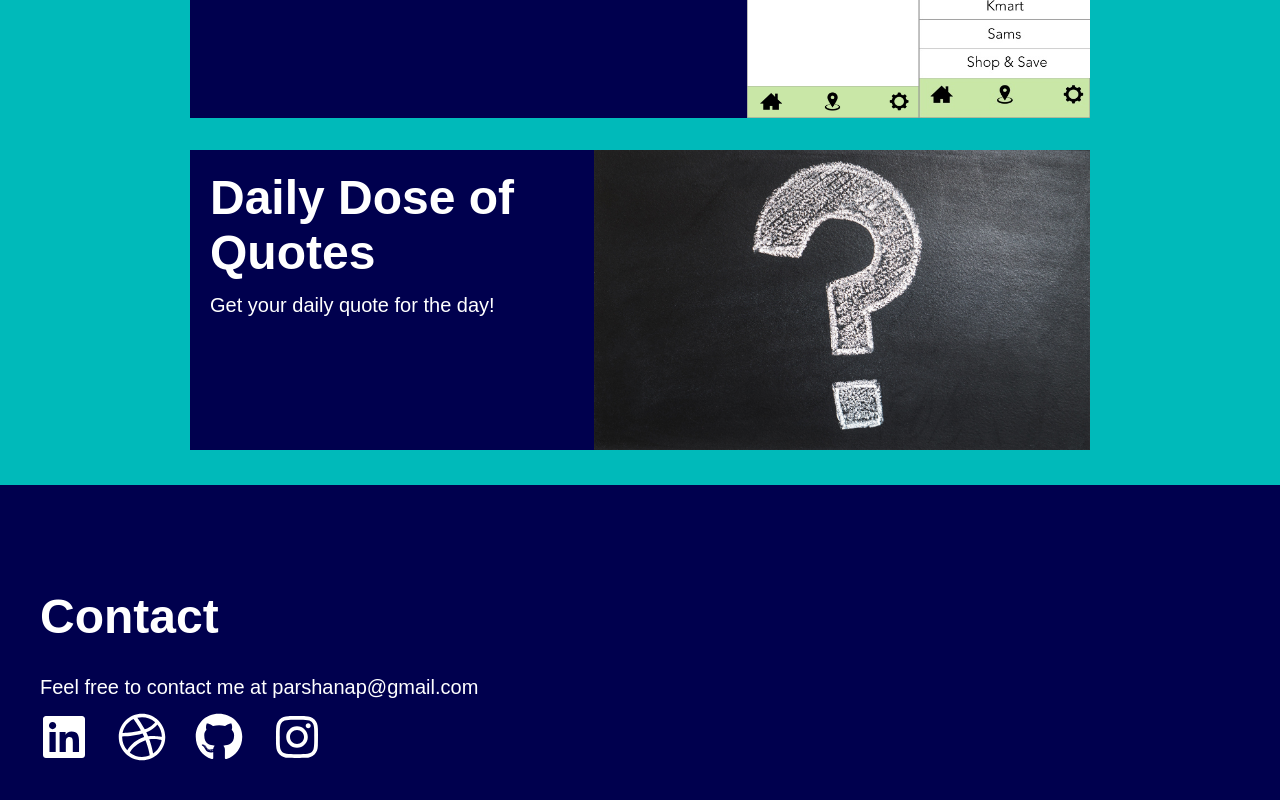
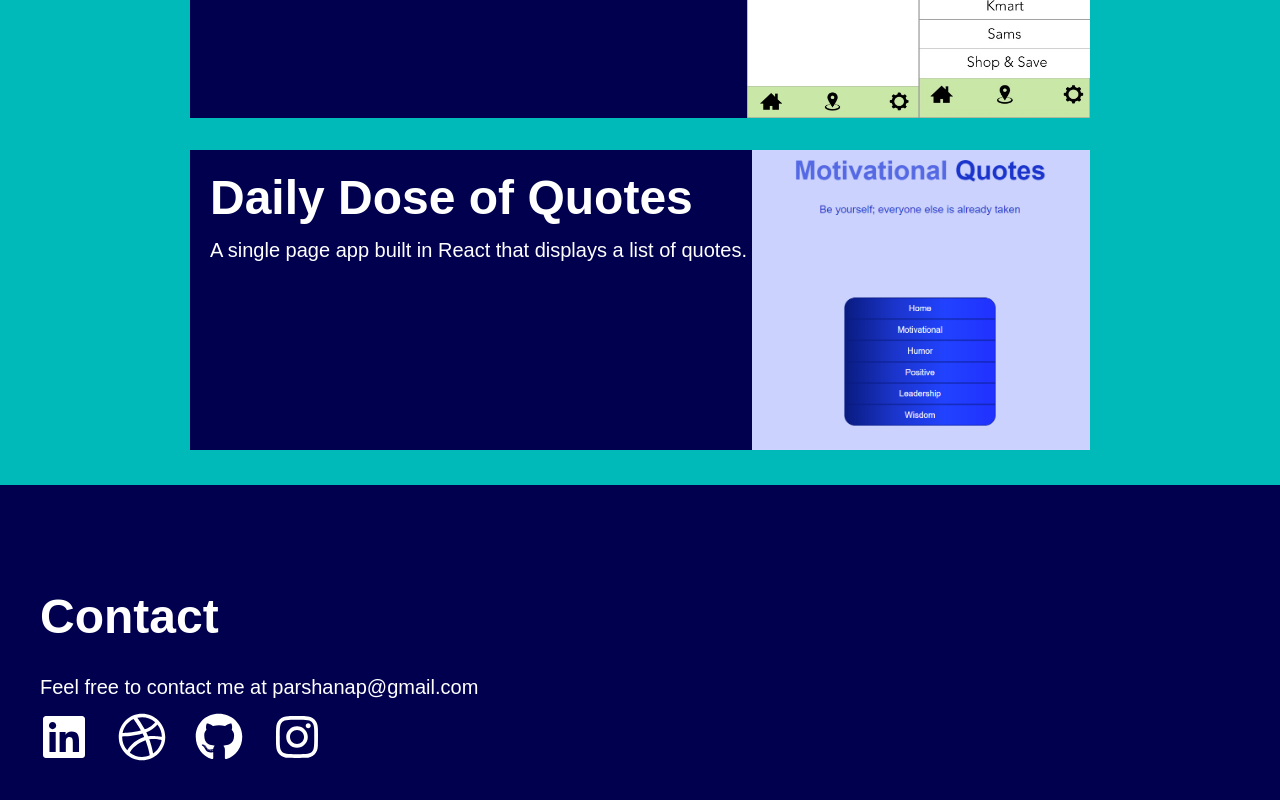
Before and after one commit to parshanapally/portfolio-website, a React (Create React App) app: page / in a window 1280 px wide. Shown: the part 1145-1945 px from the top of the page. Built offline with nearby package versions, Linux system fonts and the light colour scheme.

Commit message:
style: replace image

```diff
--- a/src/components/Portfolio/index.js
+++ b/src/components/Portfolio/index.js
@@ -7,7 +7,7 @@ import finalCustomer from "../img/final-customer-brokentree-2.png";
 import rewardsLogin from "../img/main-screen.png";
 import rewardsSearch from "../img/screen.jpg";
 import money from "../img/coins.jpg";
-import question from "../img/question.jpg";
+import quote from "../img/quote.PNG";
 const Portfolio = () => {
   return (
     <div className="portfolio-container">
@@ -74,9 +74,11 @@ const Portfolio = () => {
           href="https://parshanapally.github.io/quote/"
         >
           <div className="portfolio-item">
-            <img src={question} alt="question" />
+            <img src={quote} alt="question" />
             <h1>Daily Dose of Quotes</h1>
-            <p>Get your daily quote for the day!</p>
+            <p>
+              A single page app built in React that displays a list of quotes.
+            </p>
           </div>
           {/* <div className="overlay">Text</div> */}
         </a>
```
Also changed, not shown: src/components/img/quote.PNG (added).
